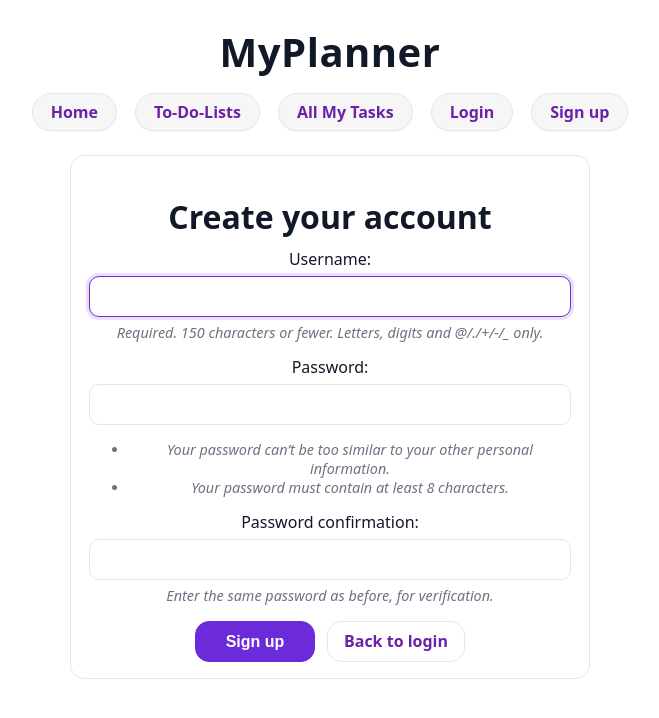
After one commit to JirkaEifler/myplanner, a Django app: page /auth/register/ in a window 1280 px wide. The commit adds this page. Shown: the top 718 px of the page, without its empty margins (310-969 px from the left). Run offline with Django 5.2, Linux system fonts and the light colour scheme.

Commit message:
Update 1.9.2025

```diff
--- a/planner/static/planner/css/forms.css
+++ b/planner/static/planner/css/forms.css
@@ -11,17 +11,18 @@
 .form-row.span-2 { grid-column: 1 / -1; }
 .form-row.two-cols { display: grid; grid-template-columns: 1fr 1fr; gap: 14px 18px; }
 .checkbox-inline { display: flex; align-items: center; gap: 10px; }
+.form-card .form-row + .form-row { margin-top: 12px; }
 
-/* Helper hstack for inline rows (e.g. date + clear button) */
 .hstack { display: flex; gap: 12px; align-items: center; }
 
 /* ===== Inputs ===== */
 .form-card input[type="text"],
+.form-card input[type="password"],
 .form-card textarea,
 .form-card select,
 .form-card input[type="date"] {
   width: 100%;
-  padding: 10px 12px;
+  padding: 12px 14px;
   border: 1px solid #e5e7eb;
   border-radius: 10px;
   outline: none;
@@ -29,8 +30,8 @@
 
 .form-card textarea { min-height: 180px; }
 
-/* Accessible focus styles */
 .form-card input[type="text"]:focus,
+.form-card input[type="password"]:focus,
 .form-card textarea:focus,
 .form-card select:focus,
 .form-card input[type="date"]:focus {
@@ -38,13 +39,16 @@
   border-color: #6c2bd9;
 }
 
+.form-card label {
+  display: block;
+  font-weight: 400;
+  margin-bottom: 6px;
+  margin-top: 6px;
+}
+
 /* ===== Buttons ===== */
-
-/* Unified hover for buttons and links */
 .btn:hover,
-a.btn:hover {
-  text-decoration: underline;
-}
+a.btn:hover { text-decoration: underline; }
 
 .btn {
   display: inline-flex;
@@ -74,7 +78,6 @@ a.btn:hover {
   color: #fff;
 }
 
-/* Lighter hover effect */
 .btn--primary:hover {
   background: #7c3aed;
   border-color: #7c3aed;
@@ -87,7 +90,6 @@ a.btn:hover {
   min-width: auto;
 }
 
-/* Normalize style across button types */
 button.btn,
 input[type="submit"].btn,
 input[type="button"].btn,
@@ -98,7 +100,6 @@ a.btn {
   line-height: 1.2;
 }
 
-/* Group of actions below forms */
 .form-actions {
   margin-top: 16px;
   display: flex;
@@ -135,7 +136,6 @@ a.btn {
   min-height: 140px;
 }
 
-/* Selected chips */
 .chip-wrap { display: flex; flex-wrap: wrap; gap: 10px; margin-bottom: 8px; }
 
 .tag-chip {
@@ -160,7 +160,6 @@ a.btn {
 }
 .chip-x:hover { background: #e5e7eb; }
 
-/* Add row (input + button) */
 .add-row { display: flex; gap: 10px; }
 .add-row input[type="text"] { flex: 1; }
 
@@ -169,3 +168,24 @@ a.btn {
   .form-grid { grid-template-columns: 1fr; }
   .form-row.two-cols { grid-template-columns: 1fr; }
 }
+
+/* Highlight for "Sign up" button in nav */
+.nav-btn.signup {
+  border-color: #c4b5fd;
+  background: #ede9fe;
+  color: #5b21b6;
+  font-weight: 700;
+}
+.nav-btn.signup:hover {
+  background: #e9e0ff;
+  text-decoration: none;
+}
+
+/* Muted style for form help texts */
+.helptext {
+  display: block;
+  margin-top: 6px;
+  color: #6b7280;
+  font-size: 0.9rem;
+  font-style: italic;
+}
--- /dev/null
+++ b/planner/templates/planner/auth_register.html
@@ -0,0 +1,54 @@
+<!-- Template: auth_register.html
+     Purpose: User registration page for MyPlanner.
+     Provides a sign-up form with username, password, and password confirmation.
+     After successful registration, the user is redirected to the login page. -->
+
+{% extends "planner/base.html" %}
+{% block title %}Sign up – MyPlanner{% endblock %}
+
+{% block content %}
+<div class="table-wrap" style="max-width:520px;margin:0 auto;">
+  <div class="form-card">
+    <h1 style="text-align:center;margin-bottom:10px;">Create your account</h1>
+    <form method="post" novalidate>
+      {% csrf_token %}
+
+      <!-- Username -->
+      <div class="form-row span-2">
+        <label for="{{ form.username.id_for_label }}">Username:</label>
+        {{ form.username }}
+        {% if form.username.help_text %}
+          <div class="helptext">{{ form.username.help_text }}</div>
+        {% endif %}
+        {{ form.username.errors }}
+      </div>
+
+      <!-- Password1 -->
+      <div class="form-row span-2" style="margin-top:14px;">
+        <label for="{{ form.password1.id_for_label }}">Password:</label>
+        {{ form.password1 }}
+        {% if form.password1.help_text %}
+          <div class="helptext">{{ form.password1.help_text }}</div>
+        {% endif %}
+        {{ form.password1.errors }}
+      </div>
+
+      <!-- Password2 -->
+      <div class="form-row span-2" style="margin-top:14px;">
+        <label for="{{ form.password2.id_for_label }}">Password confirmation:</label>
+        {{ form.password2 }}
+        {% if form.password2.help_text %}
+          <div class="helptext">{{ form.password2.help_text }}</div>
+        {% endif %}
+        {{ form.password2.errors }}
+      </div>
+
+      <!-- Buttons -->
+      <div class="form-actions">
+        <button class="btn btn--primary" type="submit">Sign up</button>
+        <a class="btn btn-outline" href="{% url 'html-login' %}">Back to login</a>
+      </div>
+    </form>
+  </div>
+</div>
+{% endblock %}
--- a/planner/templates/planner/base.html
+++ b/planner/templates/planner/base.html
@@ -37,9 +37,10 @@
         {% endif %}
 
         {% if user.is_authenticated %}
-          <a class="nav-btn" href="/api-auth/logout/">Logout</a>
+          <a class="nav-btn" href="{% url 'html-logout' %}">Logout</a>
         {% else %}
-          <a class="nav-btn" href="/api-auth/login/">Login</a>
+          <a class="nav-btn" href="{% url 'html-login' %}">Login</a>
+          <a class="nav-btn" href="{% url 'html-register' %}">Sign up</a>
         {% endif %}
       </nav>
     </header>
--- a/planner/views_html.py
+++ b/planner/views_html.py
@@ -1,27 +1,94 @@
-"""HTML views for MyPlanner: tasks, lists, filters, settings, reminders, comments, events."""
+"""HTML views for the MyPlanner app.
 
+This module provides the classic (server-rendered) HTML views, including:
+- Authentication (login redirector, logout handler, registration)
+- Home (logged-in landing page)
+- [Other sections: tasks, lists, filters, settings, reminders, comments, events]
+"""
+
+# Standard library
 import json
+
+# Django
 from django.contrib import messages
+from django.contrib.auth import logout
 from django.contrib.auth.decorators import login_required
+from django.contrib.auth.forms import UserCreationForm
 from django.db.models import Count, Q
 from django.http import JsonResponse
 from django.shortcuts import get_object_or_404, redirect, render
+from django.urls import reverse_lazy
 from django.views.decorators.http import require_POST
+from django.views.generic import FormView
 
+# Local apps
 from .forms import (
+    CommentForm,
+    EventForm,
+    MyTagsBulkForm,
     TaskForm,
     TypeToDoListForm,
-    CommentForm,
     ReminderForm,
-    MyTagsBulkForm,
-    EventForm,
 )
-from .models import Task, TypeToDoList, Tag, Reminder, Event, Comment
+from .models import Comment, Event, Reminder, Tag, Task, TypeToDoList
 
+
+# ---------- AUTH / LANDING ----------
+
+def landing_redirect(request):
+    """
+    Root redirect:
+    - Anonymous users → login page
+    - Authenticated users → Home
+    """
+    if request.user.is_authenticated:
+        return redirect("home")
+    return redirect("html-login")
+
+
+def html_logout(request):
+    """
+    Log the user out and send them to the login page.
+    Always uses an explicit redirect instead of the class-based LogoutView
+    so the target is unambiguous.
+    """
+    logout(request)
+    return redirect("html-login")
+
+
+class RegisterView(FormView):
+    """
+    Simple registration page based on Django's built-in UserCreationForm.
+    - If the user is already authenticated, redirect to Home (registration is pointless).
+    - On success, create the account and redirect to Login with a success message.
+    """
+    template_name = "planner/auth_register.html"
+    form_class = UserCreationForm
+    success_url = reverse_lazy("html-login")
+
+    def dispatch(self, request, *args, **kwargs):
+        if request.user.is_authenticated:
+            return redirect("home")
+        return super().dispatch(request, *args, **kwargs)
+
+    def form_valid(self, form):
+        form.save()
+        messages.success(self.request, "Account created. Please sign in.")
+        return super().form_valid(form)
+
+    def form_invalid(self, form):
+        messages.error(self.request, "Please fix the errors below.")
+        return super().form_invalid(form)
+
+
+# ---------- HOME ----------
 
 @login_required
 def home(request):
-    """Render the application landing page (requires login)."""
+    """
+    Home (app landing) for logged-in users.
+    Anonymous users are prevented by @login_required (and also by landing_redirect at '/').
+    """
     return render(request, "planner/home.html")
 
 
```
Also changed, not shown: my_planner_project/settings.py (+7 -12 lines), planner/forms.py (+110 -37 lines), planner/models.py (+26 -11 lines), planner/templates/planner/auth_login.html (added, +34 -0 lines), planner/urls_html.py (+19 -4 lines), planner/views.py (+26 -4 lines).
